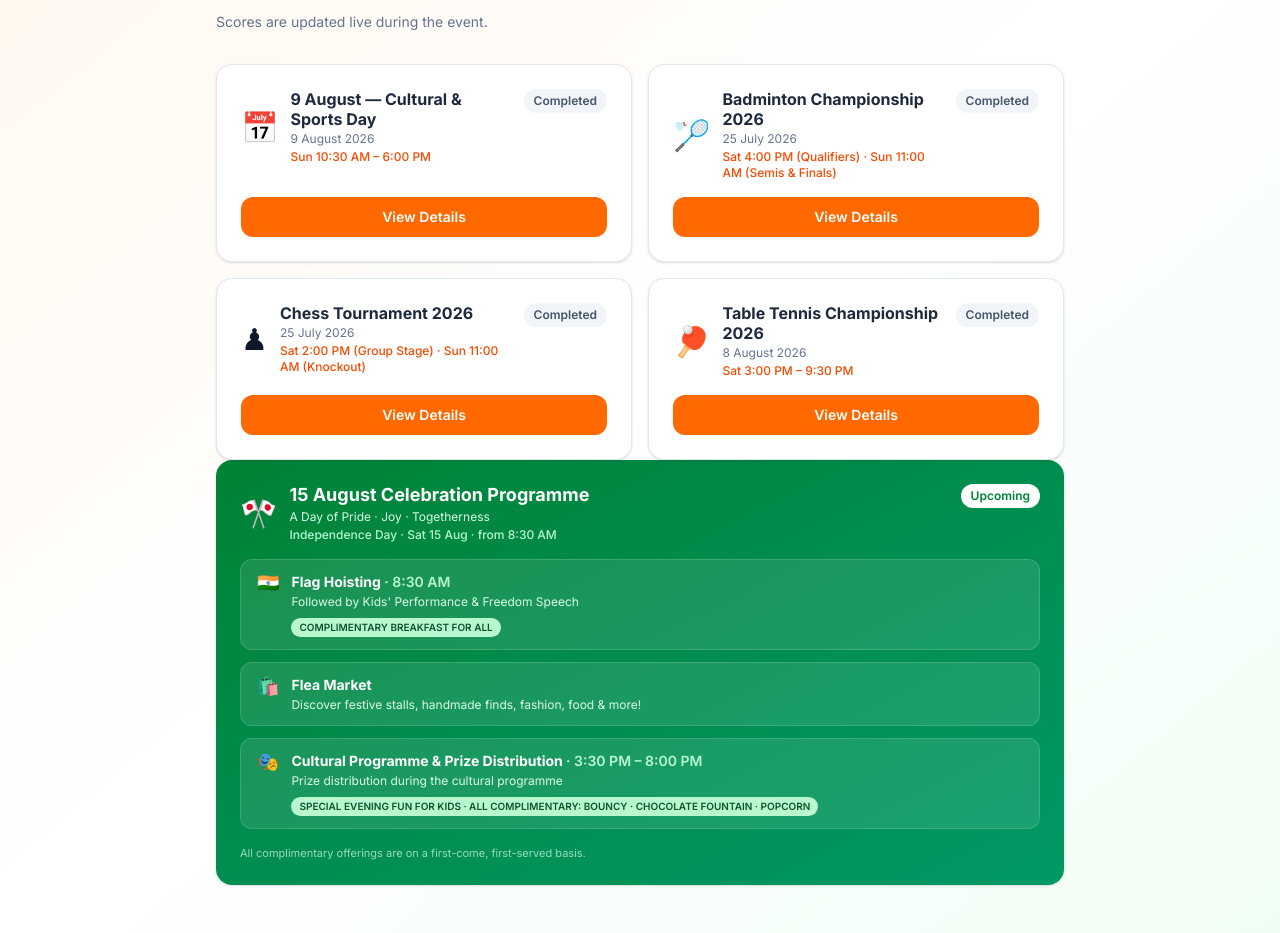
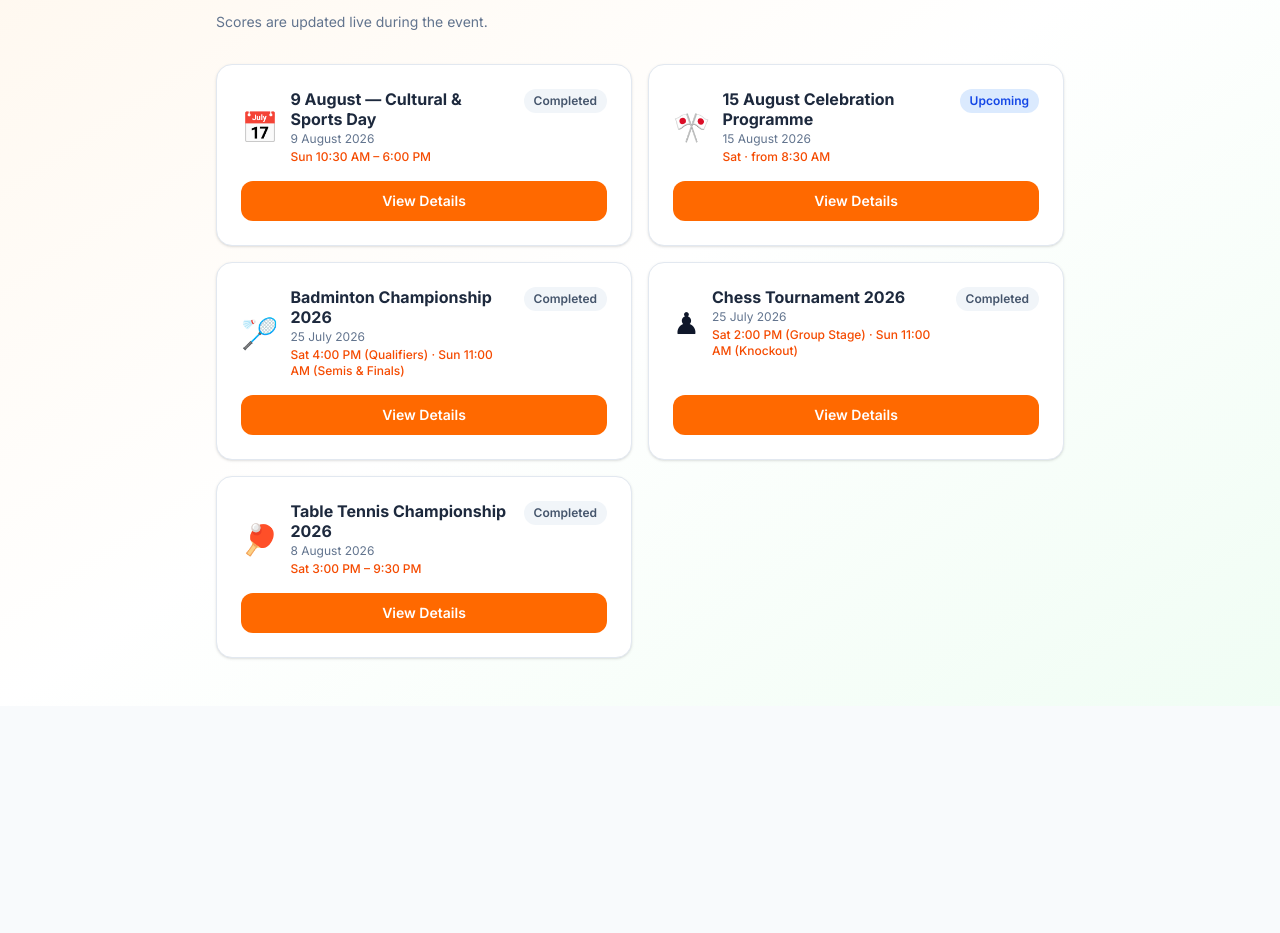
Before and after one commit to daretoshare/meridian, a Next.js app: page /scores in a window 1280 px wide. Shown: the part 145-1078 px from the top of the page. After the commit the page ends 851 px from the top, so only its background shows below. Built offline with nearby package versions, Linux system fonts and the light colour scheme.

Commit message:
Move 15 Aug programme to its own scores tile & page
Replaces the inline programme panel on the scores page with a proper
tile (aug15-programme page), and points the main page cultural link to
the scores page.

```diff
--- a/app/page.tsx
+++ b/app/page.tsx
@@ -177,12 +177,12 @@ export default async function HomePage() {
           </div>
 
           <div className="flex items-center gap-3 flex-wrap">
-            <a
-              href="#register"
+            <Link
+              href="/scores"
               className="inline-flex items-center gap-1.5 bg-white text-green-700 hover:bg-green-50 text-xs font-semibold px-4 py-2 rounded-full transition-colors"
             >
-              🎭 Cultural Events
-            </a>
+              🎌 15 Aug Programme
+            </Link>
             <Link
               href="/celebrate"
               className="inline-flex items-center gap-1.5 bg-white/15 hover:bg-white/25 border border-white/20 text-white text-xs font-semibold px-4 py-2 rounded-full transition-colors"
--- a/app/scores/[slug]/page.tsx
+++ b/app/scores/[slug]/page.tsx
@@ -796,6 +796,72 @@ export default async function TournamentPage({ params }: { params: Promise<{ slu
     year: 'numeric',
   })
 
+  if (t.sport === 'programme') {
+    type ProgrammeItem = { icon: string; title: string; time: string; description: string; badge?: string }
+    type Programme = { programme?: ProgrammeItem[]; note?: string }
+    const prog = t as unknown as Programme
+    const items = prog.programme ?? []
+    return (
+      <div className="min-h-screen bg-gradient-to-br from-orange-50 via-white to-green-50">
+        <header className="border-b border-white/80 bg-white/70 backdrop-blur-md sticky top-0 z-50">
+          <div className="max-w-6xl mx-auto px-4 sm:px-6 h-16 flex items-center">
+            <Link href="/scores" className="flex items-center gap-1.5 text-sm text-slate-500 hover:text-slate-800 transition-colors">
+              <ArrowLeft size={14} />
+              Back to Scores
+            </Link>
+          </div>
+        </header>
+        <main className="max-w-3xl mx-auto px-4 sm:px-6 py-10 space-y-6">
+          {/* Header */}
+          <div className="bg-gradient-to-br from-green-700 to-emerald-600 rounded-2xl p-6 sm:p-8 text-white">
+            <div className="flex items-start gap-4">
+              <span className="text-4xl leading-none">🎌</span>
+              <div>
+                <h1 className="text-2xl font-extrabold text-white">{t.title}</h1>
+                <p className="text-green-100 text-sm mt-1">{t.subtitle}</p>
+                {t.venue && <p className="text-xs text-green-200 mt-0.5">{t.venue}</p>}
+                <div className="flex flex-wrap items-center gap-3 mt-3">
+                  <span className="text-xs font-semibold px-2.5 py-1 rounded-full bg-white text-green-700">{badge.label}</span>
+                  <span className="text-xs text-green-100">{date}</span>
+                  {t.event_time && <span className="text-xs font-medium text-green-200">{t.event_time}</span>}
+                </div>
+              </div>
+            </div>
+          </div>
+
+          {/* Programme items */}
+          <div className="space-y-4">
+            {items.map((item, i) => (
+              <div key={i} className="bg-white rounded-2xl border border-slate-200 shadow-sm p-5 flex items-start gap-4">
+                <span className="text-2xl leading-none mt-0.5 shrink-0">{item.icon}</span>
+                <div className="min-w-0 flex-1">
+                  <div className="flex flex-wrap items-center gap-x-2 gap-y-1">
+                    <h2 className="font-bold text-slate-800">{item.title}</h2>
+                    <span className="text-xs font-semibold text-green-700 bg-green-50 border border-green-100 px-2 py-0.5 rounded-full">{item.time}</span>
+                  </div>
+                  {item.description && <p className="text-sm text-slate-500 mt-1">{item.description}</p>}
+                  {item.badge && (
+                    <span className="inline-block text-[10px] font-semibold text-green-900 bg-green-100 rounded-full px-2.5 py-1 mt-2.5">
+                      {item.badge}
+                    </span>
+                  )}
+                </div>
+              </div>
+            ))}
+          </div>
+
+          {/* Note */}
+          {prog.note && (
+            <div className="flex items-start gap-2 text-xs text-slate-500 bg-amber-50 border border-amber-200 rounded-xl px-4 py-3">
+              <span className="shrink-0">ℹ️</span>
+              <span>{prog.note}</span>
+            </div>
+          )}
+        </main>
+      </div>
+    )
+  }
+
   if (t.sport === 'schedule') {
     type ScheduleWinner = { rank: string; entries: { name: string; apt?: string }[] }
     type ScheduleEvent = { name: string; age: string; start: string; end: string; report: string; note?: string; winners?: ScheduleWinner[] }
--- a/app/scores/page.tsx
+++ b/app/scores/page.tsx
@@ -9,6 +9,7 @@ const SPORT_ICON: Record<string, string> = {
   badminton: '🏸',
   'table-tennis': '🏓',
   schedule: '📅',
+  programme: '🎌',
 }
 
 const STATUS_BADGE: Record<string, { label: string; className: string }> = {
@@ -83,57 +84,6 @@ export default function ScoresPage() {
             })}
           </div>
         )}
-
-        {/* 15 August Celebration Programme tile */}
-        <div className="bg-gradient-to-br from-green-700 to-emerald-600 rounded-2xl p-6 text-white shadow-sm">
-          <div className="flex items-start justify-between gap-3 mb-4">
-            <div className="flex items-center gap-3">
-              <span className="text-3xl leading-none">🎌</span>
-              <div>
-                <h2 className="font-bold text-white text-lg leading-tight">15 August Celebration Programme</h2>
-                <p className="text-xs text-green-100 mt-0.5">A Day of Pride · Joy · Togetherness</p>
-                <p className="text-xs font-medium text-green-200 mt-0.5">Independence Day · Sat 15 Aug · from 8:30 AM</p>
-              </div>
-            </div>
-            <span className="text-xs font-semibold px-2.5 py-1 rounded-full whitespace-nowrap bg-white text-green-700">
-              Upcoming
-            </span>
-          </div>
-
-          <div className="space-y-3">
-            <div className="flex items-start gap-3 bg-white/10 border border-white/15 rounded-xl px-4 py-3">
-              <span className="text-lg leading-none mt-0.5">🇮🇳</span>
-              <div>
-                <p className="text-sm font-bold text-white">Flag Hoisting <span className="font-semibold text-green-200">· 8:30 AM</span></p>
-                <p className="text-xs text-green-100 mt-0.5">Followed by Kids' Performance &amp; Freedom Speech</p>
-                <span className="inline-block text-[10px] font-semibold text-green-900 bg-green-200 rounded-full px-2 py-0.5 mt-2">COMPLIMENTARY BREAKFAST FOR ALL</span>
-              </div>
-            </div>
-
-            <div className="flex items-start gap-3 bg-white/10 border border-white/15 rounded-xl px-4 py-3">
-              <span className="text-lg leading-none mt-0.5">🛍️</span>
-              <div>
-                <p className="text-sm font-bold text-white">Flea Market</p>
-                <p className="text-xs text-green-100 mt-0.5">Discover festive stalls, handmade finds, fashion, food &amp; more!</p>
-              </div>
-            </div>
-
-            <div className="flex items-start gap-3 bg-white/10 border border-white/15 rounded-xl px-4 py-3">
-              <span className="text-lg leading-none mt-0.5">🎭</span>
-              <div>
-                <p className="text-sm font-bold text-white">Cultural Programme &amp; Prize Distribution <span className="font-semibold text-green-200">· 3:30 PM – 8:00 PM</span></p>
-                <p className="text-xs text-green-100 mt-0.5">Prize distribution during the cultural programme</p>
-                <span className="inline-block text-[10px] font-semibold text-green-900 bg-green-200 rounded-full px-2 py-0.5 mt-2">
-                  SPECIAL EVENING FUN FOR KIDS · ALL COMPLIMENTARY: BOUNCY · CHOCOLATE FOUNTAIN · POPCORN
-                </span>
-              </div>
-            </div>
-          </div>
-
-          <p className="text-[11px] text-green-100/70 mt-4">
-            All complimentary offerings are on a first-come, first-served basis.
-          </p>
-        </div>
       </main>
     </div>
   )
--- /dev/null
+++ b/content/scores/aug15-programme.md
@@ -0,0 +1,26 @@
+---
+title: "15 August Celebration Programme"
+subtitle: "Independence Day · A Day of Pride · Joy · Togetherness"
+sport: programme
+status: upcoming
+event_date: "2026-08-15"
+event_time: "Sat · from 8:30 AM"
+venue: "TPC Meridian Park"
+
+programme:
+  - icon: "🇮🇳"
+    title: "Flag Hoisting"
+    time: "8:30 AM"
+    description: "Followed by Kids' Performance & Freedom Speech"
+    badge: "Complimentary breakfast for all"
+  - icon: "🛍️"
+    title: "Flea Market"
+    time: "Day-long"
+    description: "Discover festive stalls, handmade finds, fashion, food & more!"
+  - icon: "🎭"
+    title: "Cultural Programme & Prize Distribution"
+    time: "3:30 PM – 8:00 PM"
+    description: "Prize distribution during the cultural programme"
+    badge: "Special evening fun for kids · All complimentary: Bouncy · Chocolate Fountain · Popcorn"
+note: "All complimentary offerings are on a first-come, first-served basis."
+---
```
